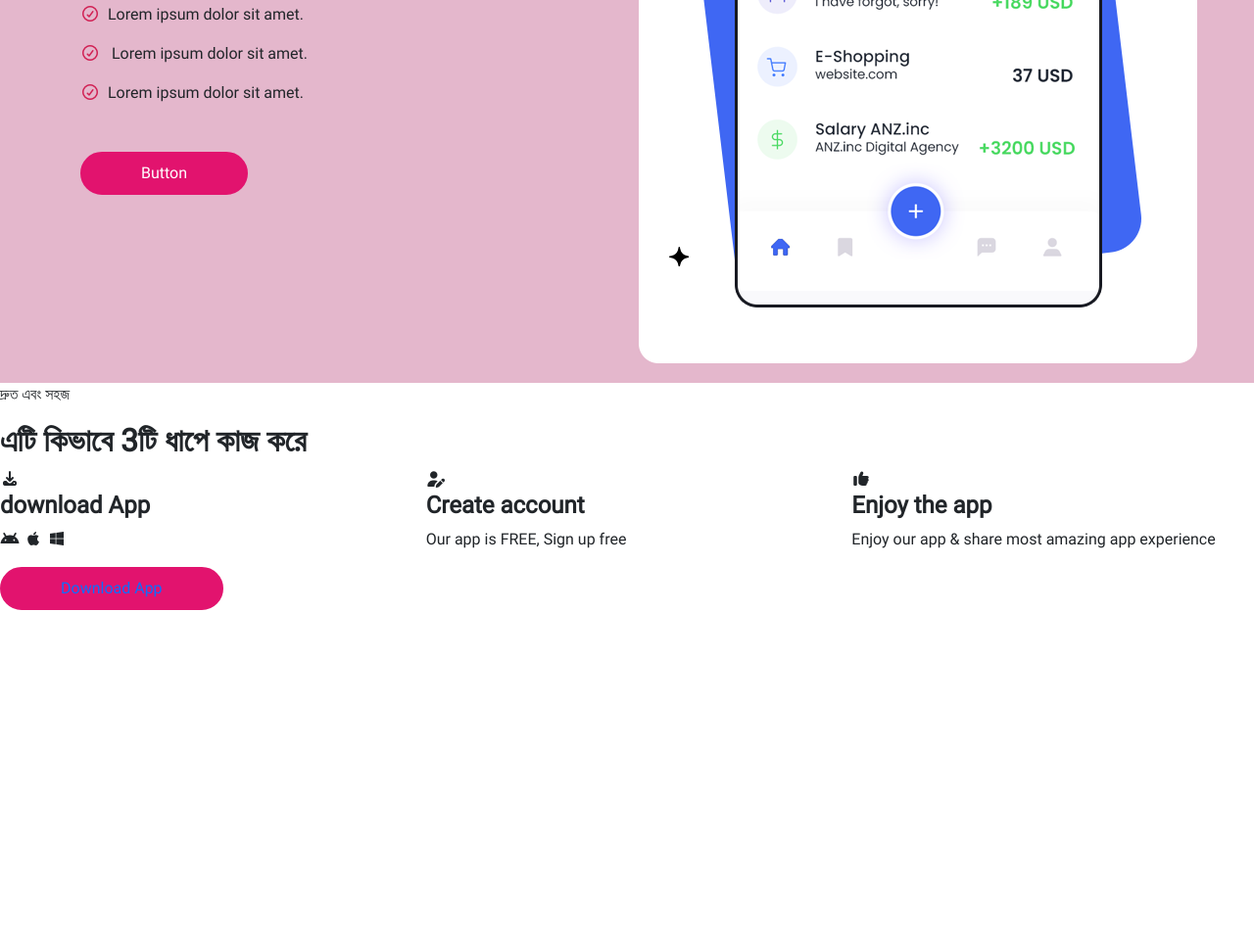
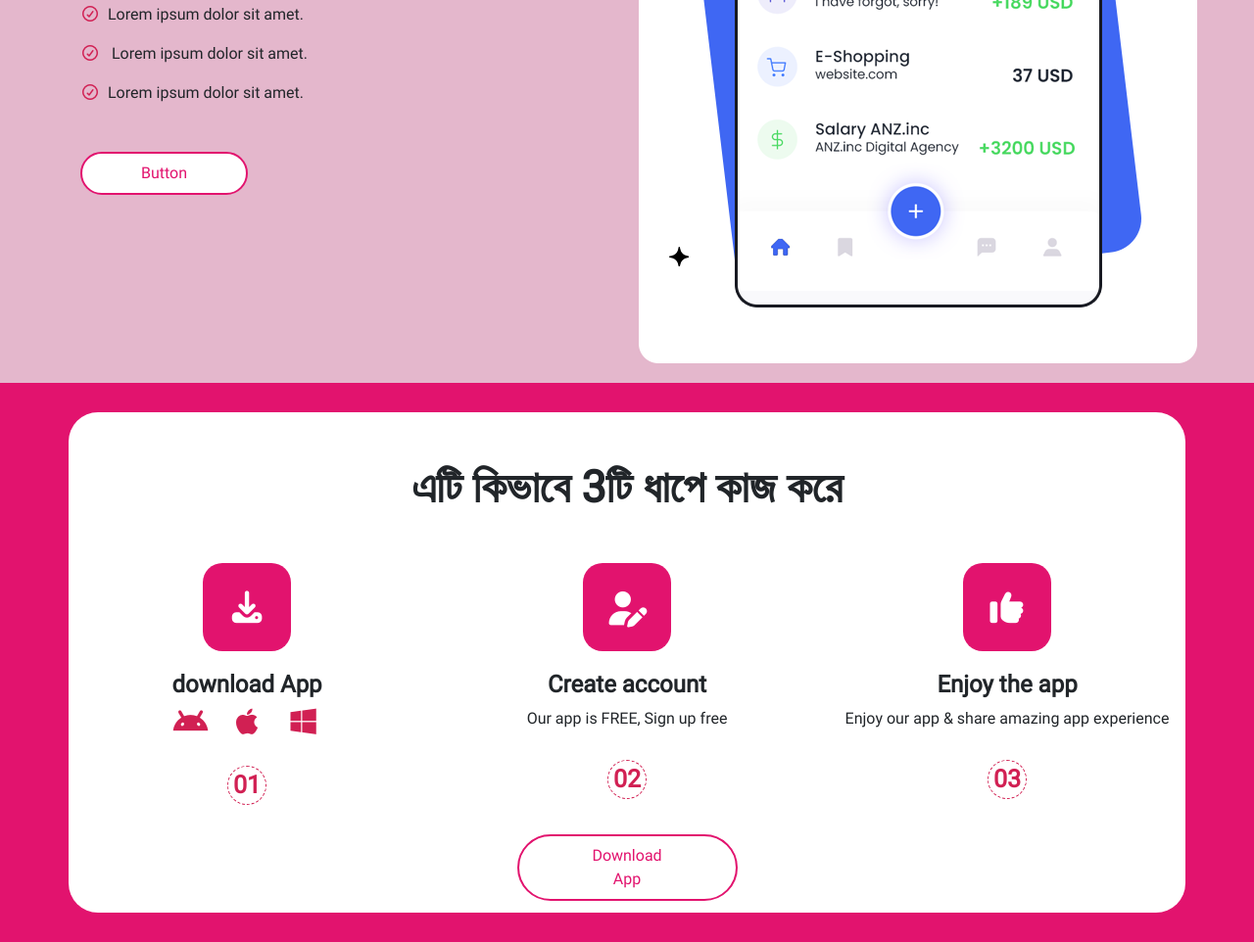
Before and after one commit to hazrat120/Bkash-app-landing-page, a plain HTML site: page index.html in a window 1280 px wide. Shown: the part 1276-2238 px from the top of the page at 98% size. Before the commit the page ends 1899 px from the top, so only its background shows below. Drawn offline with nearby package versions, Linux system fonts and the light colour scheme; a web font is replaced by a local one.

Commit message:
Add app download section

```diff
--- a/css/style.css
+++ b/css/style.css
@@ -176,16 +176,15 @@ h4 {
 .button {
   padding: 8px 60px;
   display: flex;
-  background: #e2136e;
-  color: #fff;
+  background: #fff;
+  color: #e2136e;
   align-items: center;
   border: solid 2px #e2136e;
   box-shadow: 0px 8px 15px rgb(226, 19, 109) (0, 0, 0, 0.1);
-  transition: all 0.3s ease;
+  transition: all 0.4s ease;
   border-radius: 50px;
   cursor: pointer;
   outline: none;
-  transition: box-shadow 0.3s;
 }
 
 .button .b {
@@ -194,12 +193,11 @@ h4 {
 }
 
 .button:hover {
-  background-color: #fff;
+  background-color: #e2136e;
   box-shadow: 0px 15px 20px rgba(229, 46, 159, 0.4);
-  color: #e2136e;
+  color: #fff;
   border: solid 2px #fff;
   transform: translateY(-7px);
-  transition: all linear 0.3s;
 }
 
 .button:hover > .b {
@@ -478,3 +476,109 @@ h4 {
   font-size: 16px;
   margin-right: 8px;
 }
+
+/* ========How it work ====== */
+
+.how-work {
+  padding: 30px 0;
+  background-color: #e2136e;
+}
+
+.container-box {
+  border-radius: 30px;
+  background-color: #fff;
+  padding: 30px 0;
+}
+
+.how-work-head-text {
+  margin: 0 auto;
+  align-items: center;
+}
+
+.how-work-head-text h2 {
+  margin-top: 20px;
+  margin-bottom: 50px;
+  font-size: 45px;
+  font-weight: 700;
+  display: flex;
+  justify-content: center;
+}
+
+.apps-3-step > i {
+  width: 90px;
+  height: 90px;
+  display: flex;
+  justify-content: center;
+  align-items: center;
+  border-radius: 20px;
+  background-color: #e2136e;
+  margin: 0 auto;
+  font-size: 35px;
+  color: #fff;
+  transition: all linear 0.4s;
+}
+
+.apps-3-step > i:hover {
+  background-color: #d3bbc6;
+  color: #e2136e;
+  cursor: pointer;
+}
+
+.apps-3-step h4 {
+  display: flex;
+  justify-content: center;
+  align-items: center;
+  margin-top: 20px;
+}
+
+.app-down {
+  display: flex;
+  justify-content: center;
+  align-items: center;
+  gap: 20px;
+  font-size: 30px;
+  transition: all linear 0.4s;
+  margin-bottom: 1rem;
+}
+
+.app-down > i {
+  color: #d12053;
+}
+
+.apps-3-step-p {
+  display: flex;
+  align-items: center;
+  justify-content: center;
+}
+
+.app-digit-step {
+  width: 40px;
+  height: 40px;
+  border: 1px dashed #d12053;
+  color: #d12053;
+  text-align: center;
+  line-height: 38px;
+  display: block;
+  margin: 0 auto;
+  border-radius: 100px;
+  margin-top: 30px;
+  position: relative;
+  font-size: 25px;
+  font-weight: 600;
+}
+
+.app-btn {
+  width: 225px;
+  height: 50px;
+  margin: auto;
+  margin-top: 30px;
+}
+
+.app-link {
+  color: #e2136e;
+  transition: all linear 0.4s;
+}
+
+.app-btn:hover * {
+  color: #fff;
+}
--- a/index.html
+++ b/index.html
@@ -273,8 +273,6 @@
       </div>
     </section>
 
-    <!-- Image slide show End-->
-
     <!--Transition Histry Start -->
 
     <section id="transection" class="transection">
@@ -321,46 +319,55 @@
         </div>
       </div>
     </section>
-    <!--Transition Histry End -->
 
     <!-- How it works Start -->
     <section class="how-work" id="how-work">
-      <div class="containe">
+      <div class="container container-box">
         <div class="row">
-          <p>দ্রুত এবং সহজ</p>
-          <h2>এটি কিভাবে 3টি ধাপে কাজ করে</h2>
+          <div class="how-work-head-text">
+            <h2>এটি কিভাবে 3টি ধাপে কাজ করে</h2>
+          </div>
         </div>
 
         <div class="row">
           <div class="col-xl-4">
-            <div class="download">
+            <div class="apps-3-step">
               <i class="fa-solid fa-download"></i>
               <h4>download App</h4>
-              <div>
+              <div class="app-down">
                 <i class="fa-brands fa-android"></i>
                 <i class="fa-brands fa-apple"></i>
                 <i class="fa-brands fa-windows"></i>
               </div>
+              <span class="app-digit-step">01</span>
             </div>
           </div>
 
           <div class="col-xl-4">
-            <i class="fa-solid fa-user-pen"></i>
-            <h4>Create account</h4>
-            <div>Our app is FREE, Sign up free</div>
+            <div class="apps-3-step">
+              <i class="fa-solid fa-user-pen"></i>
+              <h4>Create account</h4>
+            </div>
+            <p class="apps-3-step-p">Our app is FREE, Sign up free</p>
+            <span class="app-digit-step">02</span>
           </div>
 
           <div class="col-xl-4">
-            <i class="fa-solid fa-thumbs-up"></i>
-            <h4>Enjoy the app</h4>
-            <div>
-              <p>Enjoy our app & share most amazing app experience</p>
+            <div class="apps-3-step">
+              <i class="fa-solid fa-thumbs-up"></i>
+              <h4>Enjoy the app</h4>
             </div>
+            <p class="apps-3-step-p">
+              Enjoy our app & share amazing app experience
+            </p>
+            <span class="app-digit-step">03</span>
           </div>
         </div>
 
-        <div>
-          <button class="button"><a href="#"> Download App </a></button>
+        <div class="app-btn">
+          <button class="button">
+            <a href="#" class="app-link"> Download App </a>
+          </button>
         </div>
       </div>
     </section>
--- a/scriptJs/Script.js
+++ b/scriptJs/Script.js
@@ -28,9 +28,9 @@
 //   document.getElementById("butn").style.visibility = "visible";
 // }, 500);
 
-$(function () {
-  lightbox.option({
-    resizeDuration: 200,
-    wrapAround: true,
-  });
-});
+// $(function () {
+//   lightbox.option({
+//     resizeDuration: 200,
+//     wrapAround: true,
+//   });
+// });
```
